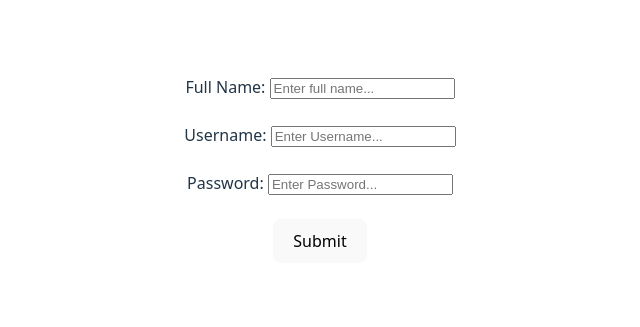
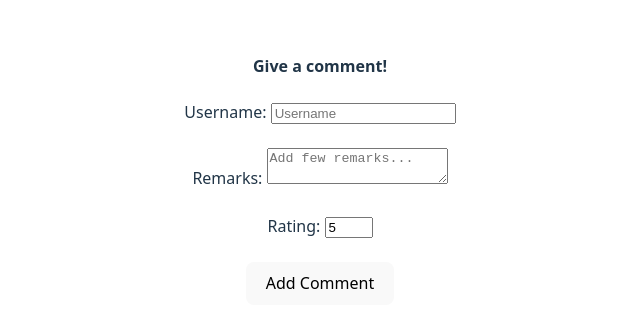
Before and after one commit to Parship12/React-Lab, a React (Vite) app: page / in a window 1280 px wide. Shown: the part 231-558 px from the top of the page, without its empty margins (320-960 px from the left). Built offline with nearby package versions, Linux system fonts and the light colour scheme.

Commit message:
CommentsForm component
Signed-off-by: Parship Chowdhury <i.am.parship@gmail.com>

```diff
--- a/src/App.jsx
+++ b/src/App.jsx
@@ -6,6 +6,7 @@
 import Ticket from './Ticket'
 import {sum} from "./helper"
 import Form from "./Form"
+import CommentsForm from './CommentsForm'
 
 function App() {
   let winCondition = (ticket) => {
@@ -17,7 +18,8 @@
   return (
     <>
       {/* <LotteryGame n={3} winCondition={winCondition}/> */}
-      <Form/>
+      {/* <Form/> */}
+      <CommentsForm/>
     </>
   )
 }
--- /dev/null
+++ b/src/CommentsForm.jsx
@@ -0,0 +1,69 @@
+import { useState } from "react";
+
+export default function CommentsForm() {
+    let [formData, setFormData] = useState({
+        username: "",
+        remarks: "",
+        rating: 5
+    });
+
+    // One handler works for ALL fields
+    let handleInputChange = (event) => {
+        setFormData((currData) => {
+            return {...currData, [event.target.name]: event.target.value };
+        })
+    }
+
+    let handleSubmit = (event) => {
+        console.log(formData)
+        event.preventDefault();
+        setFormData({
+            username: "",
+            remarks: "",
+            rating: 5
+        });
+    }
+
+    return (
+        <div>
+            <h4>Give a comment!</h4>
+            <form onSubmit={handleSubmit}>
+                <label htmlFor="username">Username: </label>
+                <input
+                    placeholder="Username"
+                    type="text"
+                    value={formData.username}
+                    onChange={handleInputChange}
+                    id="username"
+                    name="username"
+                />
+                <br /> <br />
+
+                <label htmlFor="remarks">Remarks: </label>
+                <textarea
+                    value={formData.remarks}
+                    placeholder="Add few remarks..."
+                    onChange={handleInputChange}
+                    id="remarks"
+                    name="remarks"
+                ></textarea>
+                <br /><br />
+
+                <label htmlFor="rating">Rating: </label>
+                <input
+                    placeholder="Rate"
+                    type="number"
+                    min={1}
+                    max={5}
+                    value={formData.rating}
+                    onChange={handleInputChange}
+                    id="rating"
+                    name="rating"
+                />
+                <br /><br />
+
+                <button>Add Comment</button>
+            </form>
+        </div>
+    )
+}
--- a/src/Form.jsx
+++ b/src/Form.jsx
@@ -35,7 +35,7 @@
                 type="text"
                 value={formData.fullName}
                 onChange={handleInputChange}
-                id="fullname"
+                id="fullname" //id is used to link the <input> with its <label>
                 name="fullName"
             />
 
```
